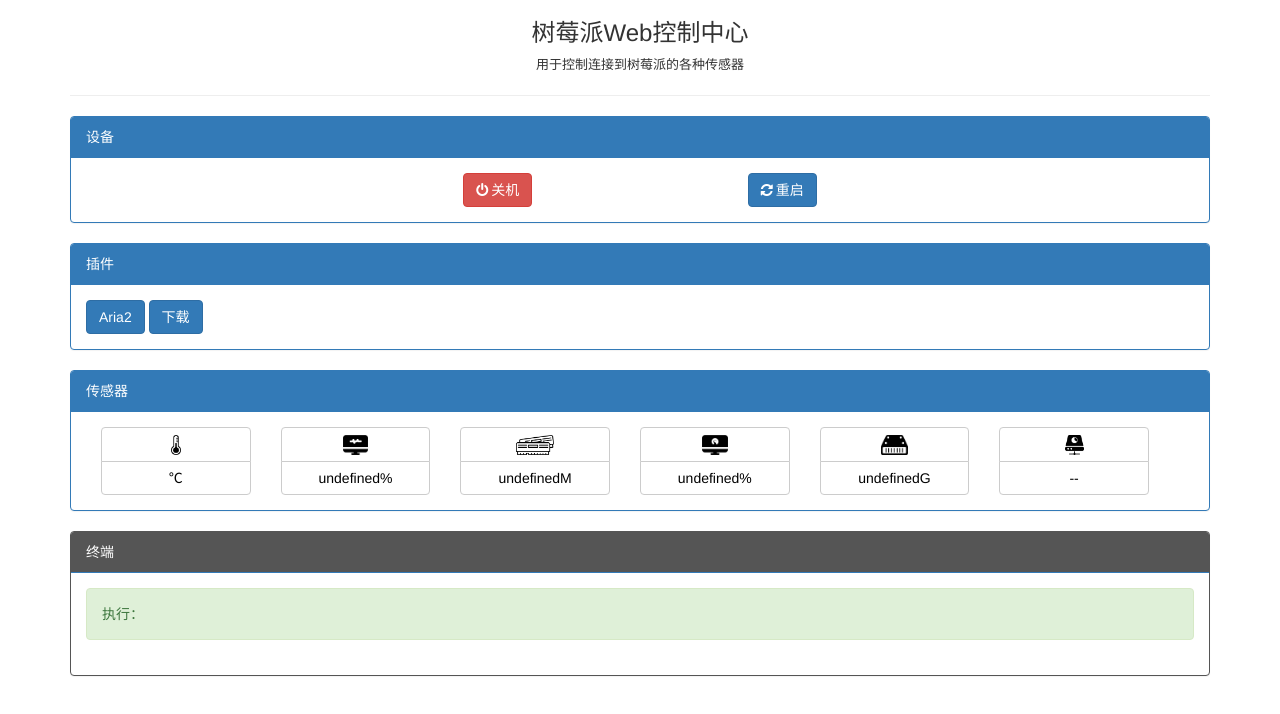
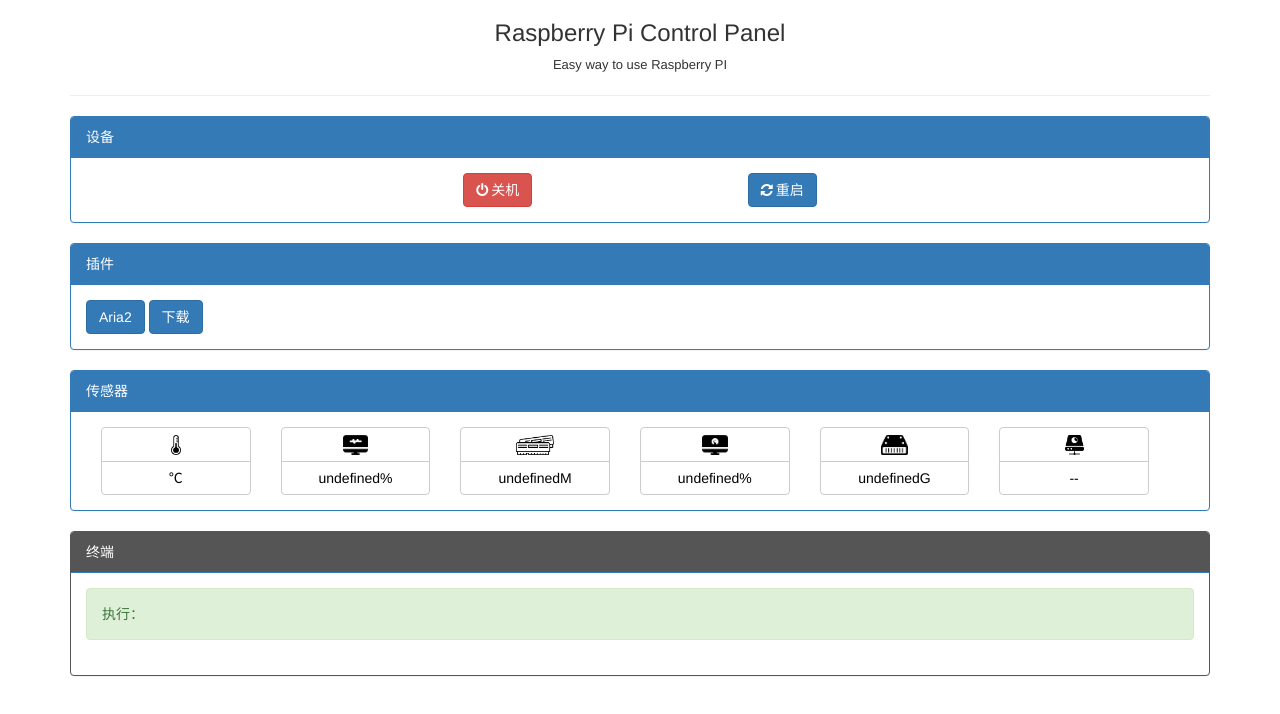
Before and after one commit to KakiGit/RPControlPanel, a plain HTML site: page index.html in a window 1280 px wide. Drawn offline with Linux system fonts and the light colour scheme.

Commit message:
minor fix

```diff
--- a/index.html
+++ b/index.html
@@ -5,7 +5,7 @@
     <meta charset="utf-8">
     <meta http-equiv="X-UA-Compatible" content="IE=edge">
     <meta name="viewport" content="width=device-width, initial-scale=1">
-    <title>树莓派Web控制中心</title>
+    <title>Raspberry Pi Control Panel</title>
     <script src="js/jquery-3.2.1.min.js" type="text/javascript"></script>
     <script src="js/bootstrap.min.js" type="text/javascript"></script>
     <link href="css/bootstrap.css" rel="stylesheet" type="text/css" />
@@ -46,9 +46,9 @@
     <div class="container">
         <div class="page-header">
             <h3>
-                树莓派Web控制中心</h3>
+                Raspberry Pi Control Panel</h3>
             <p class="lead">
-                用于控制连接到树莓派的各种传感器
+                Easy way to use Raspberry PI
             </p>
         </div>
         <div class="panel panel-primary">
```
